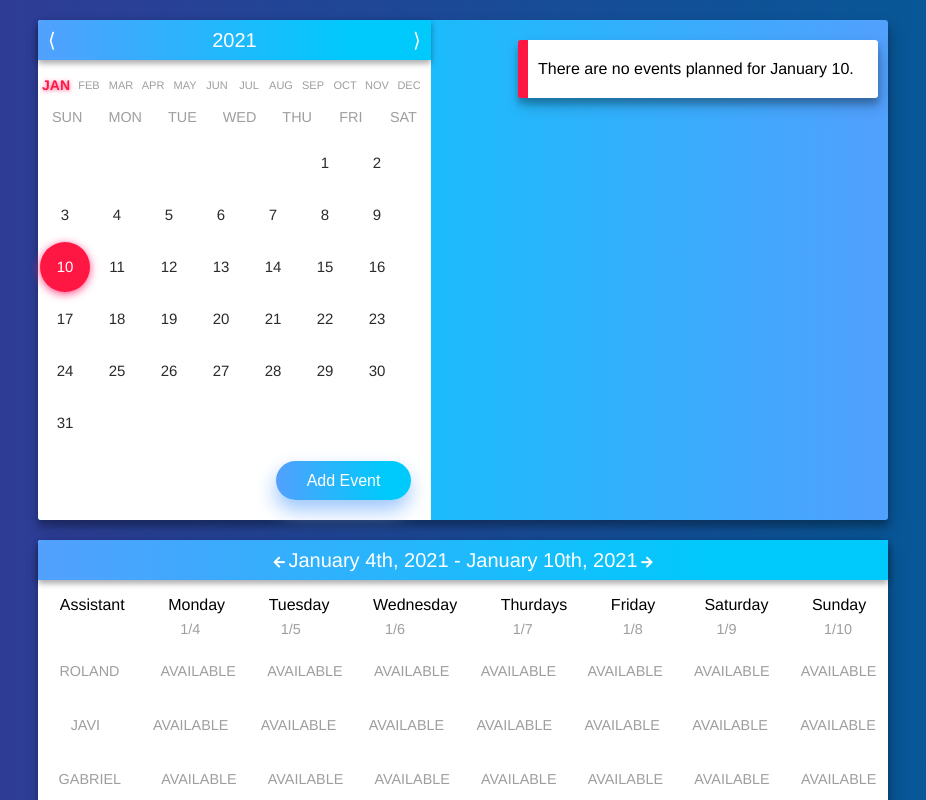
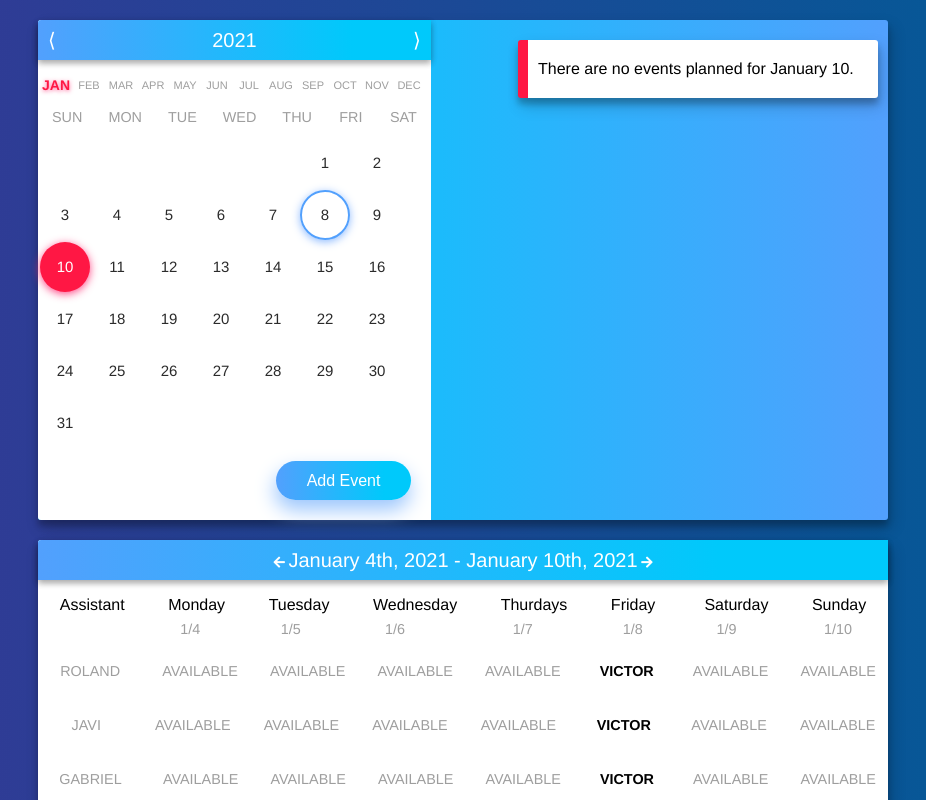
Before and after one commit to crowng/cbpr, a plain HTML site: page index.html in a window 1280 px wide. Both pictures are taken after a click on the element "10". Shown: the top 800 px of the page, without its empty margins (177-1103 px from the left). Drawn offline with nearby package versions, Linux system fonts and the light colour scheme.

Commit message:
Add files via upload

```diff
--- a/app.js
+++ b/app.js
@@ -268,8 +268,55 @@ function days_in_month(month, year) {
     return (monthEnd - monthStart) / (1000 * 60 * 60 * 24);
 }
 
+function checkScheduling(e) {
+    // this event will have event.data.day && event.data.month
+    // check each object in actual events arry to match day and month and if match disable assistant input in form
+ let dayPicked = e.data.day
+ let monthPicked = e.data.month
+ let schedule = Array.from(event_data.events)
+ console.log(dayPicked, monthPicked, schedule);
+const months = [
+   "January",
+   "February",
+   "March",
+   "April",
+   "May",
+   "June",
+   "July",
+   "August",
+   "September",
+   "October",
+   "November",
+   "December"
+];
+let month = months.indexOf(monthPicked)
+console.log(month);
+schedule.forEach(entry => {
+    let inputToDisable = document.querySelector('#name')
+    let valuesToDisable = Array.from(inputToDisable.options)
+    if(entry.day === dayPicked && entry.month === month + 1) {
+        valuesToDisable.forEach(value => {
+
+            if(value.value === entry.occasion.toLowerCase()){
+                console.log(value);
+                value.disabled = true;
+                return
+            }
+        })
+    }
+})
+
+return
+}
+
 // Event handler for when a date is clicked
 function date_click(event) {
+    let inputToDisable = document.querySelector('#name')
+    inputToDisable.selectedIndex = 0;
+    let valuesToDisable = Array.from(inputToDisable.options)
+    valuesToDisable.forEach(val => val.disabled = false)
+    checkScheduling(event)
+    // console.log(event);
     $(".events-container").show(250);
     $("#dialog").hide(250);
     $(".active-date").removeClass("active-date");
@@ -320,36 +367,7 @@ function new_event(event) {
     let monthCheck = parseInt(moment(date).format('M'));
     let yearCheck = parseInt(moment(date).format('YYYY'));
     console.log(name, count, day, monthCheck, yearCheck);
-    // Check to see if assistant is already scheduled, if so disable from the select list
-    event_data.events.forEach(obj => {
-        if(obj.occasion === name && obj.invited_count === count && obj.month === monthCheck && obj.day === day && obj.year === yearCheck) {
-            let inputToDisable = document.querySelector('#name')
-            let valuesToDisable = Array.from(inputToDisable.options)
-            valuesToDisable.forEach(val => {
-                if(val.value === name.toLowerCase()){
-                    val.disabled = true;
 
-
-                }
-                // boxToReset.options[0].selected = true;
-
-            })
-        }
-
-        if(obj.occasion !== name && obj.invited_count !== count && obj.month !== monthCheck && obj.day !== day && obj.year !== yearCheck) {
-
-            let inputToDisable = document.querySelector('#name')
-            let valuesToDisable = Array.from(inputToDisable.options)
-            valuesToDisable.forEach(val => {
-                if(val.value === name.toLowerCase()){
-                    val.disabled = false;
-
-                }
-
-            })
-        }
-
-    })
     // if a date isn't selected then do nothing
     if($(".active-date").length===0)
         return;
@@ -455,31 +473,8 @@ function show_events(events, month, day) {
         }
 
         let removeBtn = document.querySelector('.removeBtn');
-        if(removeBtn){
-        removeBtn.addEventListener('click', removeFromSchedule)}
-        else{return}
+        // Add function to remove selected info from events array
 
-        function removeFromSchedule() {
-            let tech = removeBtn.previousElementSibling;
-            let assistant = tech.previousElementSibling.lastElementChild;
-                event_data.events.forEach(obj =>{
-                    let monthNum = months.indexOf(month) + 1;
-                    console.log(obj.month);
-                    if(obj.occasion === assistant.innerText && obj.invited_count === tech.innerText && obj.month === monthNum && obj.day === day){
-                        obj.cancelled = true;
-                        var date = new Date();
-                        var today = date.getDate();
-                        daysToEventsCompare(daysToschedule, event_data.events);
-                        show_events(events, months[date.getMonth()], today);
-                        removeBtn.removeEventListener('click', removeFromSchedule, false);
-                        alert('Please Refresh Page for Updates')
-                        return;
-
-                    }
-                    // Update UI
-
-                })
-            }
 
 
 
@@ -514,15 +509,11 @@ function check_events(day, month, year) {
 // Given data for events in JSON format
 var event_data = {
     "events": [
-    {
-        "occasion": " Repeated Test Event ",
-        "invited_count": 120,
-        "year": 2017,
-        "month": 5,
-        "day": 10,
-        "cancelled": true
-    },
-    // {occasion: "Roland", invited_count: "Victor", year: 2020, month: 12, day: 31}
+
+    {occasion: "Roland", invited_count: "Victor", year: 2021, month: 1, day: 8},
+    {occasion: "Gabriel", invited_count: "Victor", year: 2021, month: 1, day: 8},
+    {occasion: "Javi", invited_count: "Victor", year: 2021, month: 1, day: 8},
+    {occasion: "Gustavo", invited_count: "Victor", year: 2021, month: 1, day: 8},
     ]
 };
 
--- a/index.html
+++ b/index.html
@@ -100,7 +100,7 @@
                 <label class="form-label" id="valueFromMyButton" for="name">Assistant:</label><br><br>
                 <!-- <input class="input" type="text" id="name" maxlength="36"> -->
                 <select id="name">
-                    <option value="" selected='selected'></option>
+                    <option value=""></option>
                     <option value="roland">Roland</option>
                     <option value="javi">Javi</option>
                     <option value="gustavo">Gustavo</option>
@@ -118,7 +118,7 @@
                 <select id="count">
 
 
-                    <option selected="selected" ></option>
+                    <option value="" ></option>
                     <option value="Victor">Victor</option>
                     <option value="Tommy">Tommy</option>
                     <option value="Galviz">Galviz</option>
@@ -213,81 +213,81 @@
                 </table>
                 <table class="days-table">
                   <td class="tech  day" id="gabriel">Gabriel</td>
-                  <td class="gabriel d sunday day" style="padding-right: 0px;">available</td>
-                  <td class="gabriel d monday day" style="padding-right: 0px;">available</td>
-                  <td class="gabriel d tuesday day" style="padding-right: 0px;">available</td>
-                  <td class="gabriel d wednesday day" style="padding-right: 0px;">available</td>
-                  <td class="gabriel d thursday day" style="padding-right: 0px;">available</td>
-                  <td class="gabriel d friday day" style="padding-right: 0px;">available</td>
-                  <td class="gabriel d saturday day" style="padding-right: 0px;">available</td>
+                  <td class="gabriel help d sunday day" style="padding-right: 0px;">available</td>
+                  <td class="gabriel help d monday day" style="padding-right: 0px;">available</td>
+                  <td class="gabriel help d tuesday day" style="padding-right: 0px;">available</td>
+                  <td class="gabriel help d wednesday day" style="padding-right: 0px;">available</td>
+                  <td class="gabriel help d thursday day" style="padding-right: 0px;">available</td>
+                  <td class="gabriel help d friday day" style="padding-right: 0px;">available</td>
+                  <td class="gabriel help d saturday day" style="padding-right: 0px;">available</td>
                 </table>
                 <!-- gustavo -->
                 <table class="days-table">
                   <td class="tech  day" id="gustavo">Gustavo</td>
-                  <td class="gustavo d sunday day" style="padding-right: 0px;">available</td>
-                  <td class="gustavo d monday day" style="padding-right: 0px;">available</td>
-                  <td class="gustavo d tuesday day" style="padding-right: 0px;">available</td>
-                  <td class="gustavo d wednesday day" style="padding-right: 0px;">available</td>
-                  <td class="gustavo d thursday day" style="padding-right: 0px;">available</td>
-                  <td class="gustavo d friday day" style="padding-right: 0px;">available</td>
-                  <td class="gustavo d saturday day" style="padding-right: 0px;">available</td>
+                  <td class="gustavo help d sunday day" style="padding-right: 0px;">available</td>
+                  <td class="gustavo help d monday day" style="padding-right: 0px;">available</td>
+                  <td class="gustavo help d tuesday day" style="padding-right: 0px;">available</td>
+                  <td class="gustavo help d wednesday day" style="padding-right: 0px;">available</td>
+                  <td class="gustavo help d thursday day" style="padding-right: 0px;">available</td>
+                  <td class="gustavo help d friday day" style="padding-right: 0px;">available</td>
+                  <td class="gustavo help d saturday day" style="padding-right: 0px;">available</td>
                 </table>
                 <!-- chuck -->
                 <table class="days-table">
                   <td class="tech  day" id="chuck">Chuck</td>
-                  <td class="chuck d sunday day" style="padding-right: 0px;">available</td>
-                  <td class="chuck d monday day" style="padding-right: 0px;">available</td>
-                  <td class="chuck d tuesday day" style="padding-right: 0px;">available</td>
-                  <td class="chuck d wednesday day" style="padding-right: 0px;">available</td>
-                  <td class="chuck d thursday day" style="padding-right: 0px;">available</td>
-                  <td class="chuck d friday day" style="padding-right: 0px;">available</td>
-                  <td class="chuck d saturday day" style="padding-right: 0px;">available</td>
+                  <td class="chuck help d sunday day" style="padding-right: 0px;">available</td>
+                  <td class="chuck help d monday day" style="padding-right: 0px;">available</td>
+                  <td class="chuck help d tuesday day" style="padding-right: 0px;">available</td>
+                  <td class="chuck help d wednesday day" style="padding-right: 0px;">available</td>
+                  <td class="chuck help d thursday day" style="padding-right: 0px;">available</td>
+                  <td class="chuck help d friday day" style="padding-right: 0px;">available</td>
+                  <td class="chuck help d saturday day" style="padding-right: 0px;">available</td>
                 </table>
 
                 <!-- jarvis -->
                 <table class="days-table">
                   <td class="tech  day" id="jarvis">Jarvis</td>
-                  <td class="jarvis d sunday day" style="padding-right: 0px;">available</td>
-                  <td class="jarvis d monday day" style="padding-right: 0px;">available</td>
-                  <td class="jarvis d tuesday day" style="padding-right: 0px;">available</td>
-                  <td class="jarvis d wednesday day" style="padding-right: 0px;">available</td>
-                  <td class="jarvis d thursday day" style="padding-right: 0px;">available</td>
-                  <td class="jarvis d friday day" style="padding-right: 0px;">available</td>
-                  <td class="jarvis d saturday day" style="padding-right: 0px;">available</td>
+                  <td class="jarvis help d sunday day" style="padding-right: 0px;">available</td>
+                  <td class="jarvis help d monday day" style="padding-right: 0px;">available</td>
+                  <td class="jarvis help d tuesday day" style="padding-right: 0px;">available</td>
+                  <td class="jarvis help d wednesday day" style="padding-right: 0px;">available</td>
+                  <td class="jarvis help d thursday day" style="padding-right: 0px;">available</td>
+                  <td class="jarvis help d friday day" style="padding-right: 0px;">available</td>
+                  <td class="jarvis help d saturday day" style="padding-right: 0px;">available</td>
                 </table>
                 <!-- greg -->
                 <table class="days-table">
                   <td class="tech  day" id="greg">Greg</td>
-                  <td class="greg d sunday day" style="padding-right: 0px;">available</td>
-                  <td class="greg d monday day" style="padding-right: 0px;">available</td>
-                  <td class="greg d tuesday day" style="padding-right: 0px;">available</td>
-                  <td class="greg d wednesday day" style="padding-right: 0px;">available</td>
-                  <td class="greg d thursday day" style="padding-right: 0px;">available</td>
-                  <td class="greg d friday day" style="padding-right: 0px;">available</td>
-                  <td class="greg d saturday day" style="padding-right: 0px;">available</td>
+                  <td class="greg help d sunday day" style="padding-right: 0px;">available</td>
+                  <td class="greg help d monday day" style="padding-right: 0px;">available</td>
+                  <td class="greg help d tuesday day" style="padding-right: 0px;">available</td>
+                  <td class="greg help d wednesday day" style="padding-right: 0px;">available</td>
+                  <td class="greg help d thursday day" style="padding-right: 0px;">available</td>
+                  <td class="greg help d friday day" style="padding-right: 0px;">available</td>
+                  <td class="greg help d saturday day" style="padding-right: 0px;">available</td>
                 </table>
                 <!-- cameron -->
                 <table class="days-table">
                   <td class="tech  day" id="cameron">Cameron</td>
-                  <td class="cameron d sunday day" style="padding-right: 0px;">available</td>
-                  <td class="cameron d monday day" style="padding-right: 0px;">available</td>
-                  <td class="cameron d tuesday day" style="padding-right: 0px;">available</td>
-                  <td class="cameron d wednesday day" style="padding-right: 0px;">available</td>
-                  <td class="cameron d thursday day" style="padding-right: 0px;">available</td>
-                  <td class="cameron d friday day" style="padding-right: 0px;">available</td>
-                  <td class="cameron d saturday day" style="padding-right: 0px;">available</td>
+                  <td class="cameron help d sunday day" style="padding-right: 0px;">available</td>
+                  <td class="cameron help d monday day" style="padding-right: 0px;">available</td>
+                  <td class="cameron help d tuesday day" style="padding-right: 0px;">available</td>
+                  <td class="cameron help d wednesday day" style="padding-right: 0px;">available</td>
+                  <td class="cameron help d thursday day" style="padding-right: 0px;">available</td>
+                  <td class="cameron help d friday day" style="padding-right: 0px;">available</td>
+                  <td class="cameron help d saturday day" style="padding-right: 0px;">available</td>
                 </table>
 
 
                 <table class="days-table">
                   <td class="tech  day" id="antonio">Antonio</td>
-                  <td class="antonio d day sunday" style="padding-right: 0px;">available</td>
-                  <td class="antonio d day monday" style="padding-right: 0px;">available</td>
-                  <td class="antonio d day tuesday" style="padding-right: 0px;">available</td>
-                  <td class="antonio d day wednesday" style="padding-right: 0px;">available</td>
-                  <td class="antonio d day thursday" style="padding-right: 0px;">available</td>
-                  <td class="antonio d day friday" style="padding-right: 0px;">available</td>
-                  <td class="antonio d day saturday" style="padding-right: 0px;">available</td>
+                  <td class="antonio help d day sunday" style="padding-right: 0px;">available</td>
+                  <td class="antonio help d day monday" style="padding-right: 0px;">available</td>
+                  <td class="antonio help d day tuesday" style="padding-right: 0px;">available</td>
+                  <td class="antonio help d day wednesday" style="padding-right: 0px;">available</td>
+                  <td class="antonio help d day thursday" style="padding-right: 0px;">available</td>
+                  <td class="antonio help d day friday" style="padding-right: 0px;">available</td>
+                  <td class="antonio help d day saturday" style="padding-right: 0px;">available</td>
 
                 </table>
 
```
Also changed, not shown: sandbox.js (added, +67 -0 lines).
